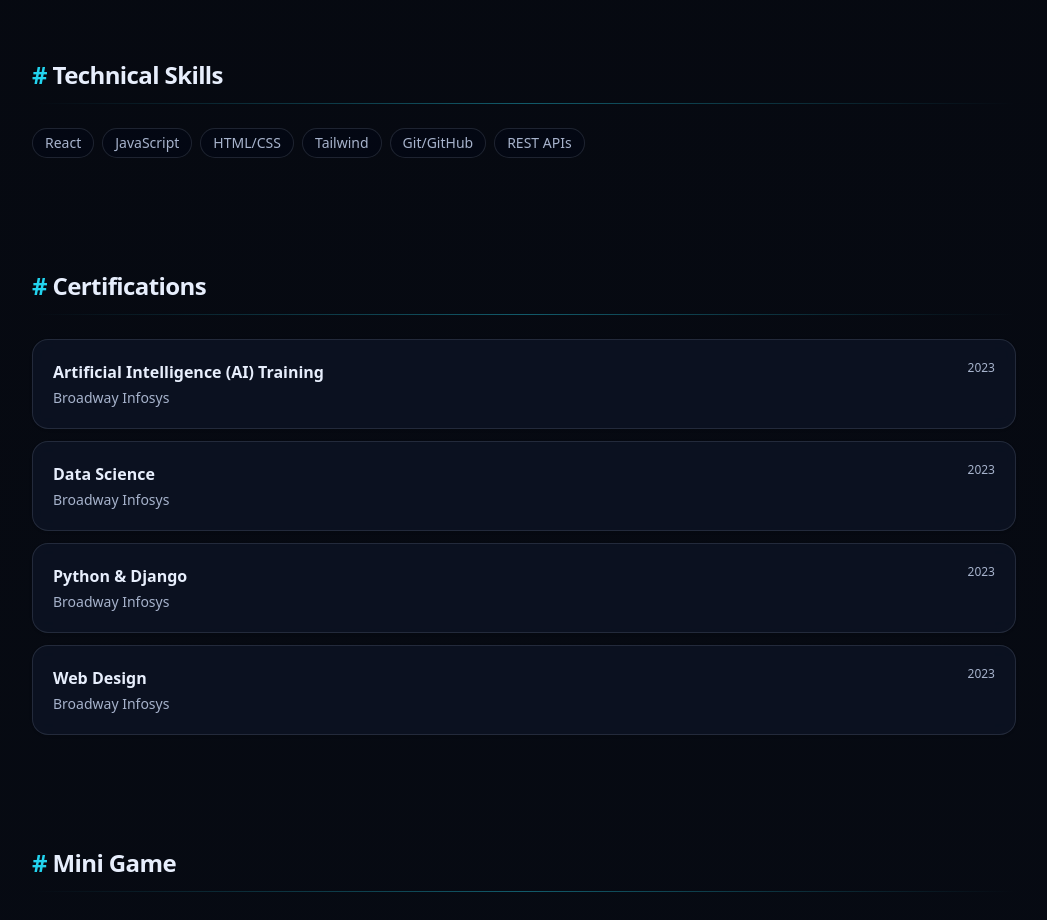
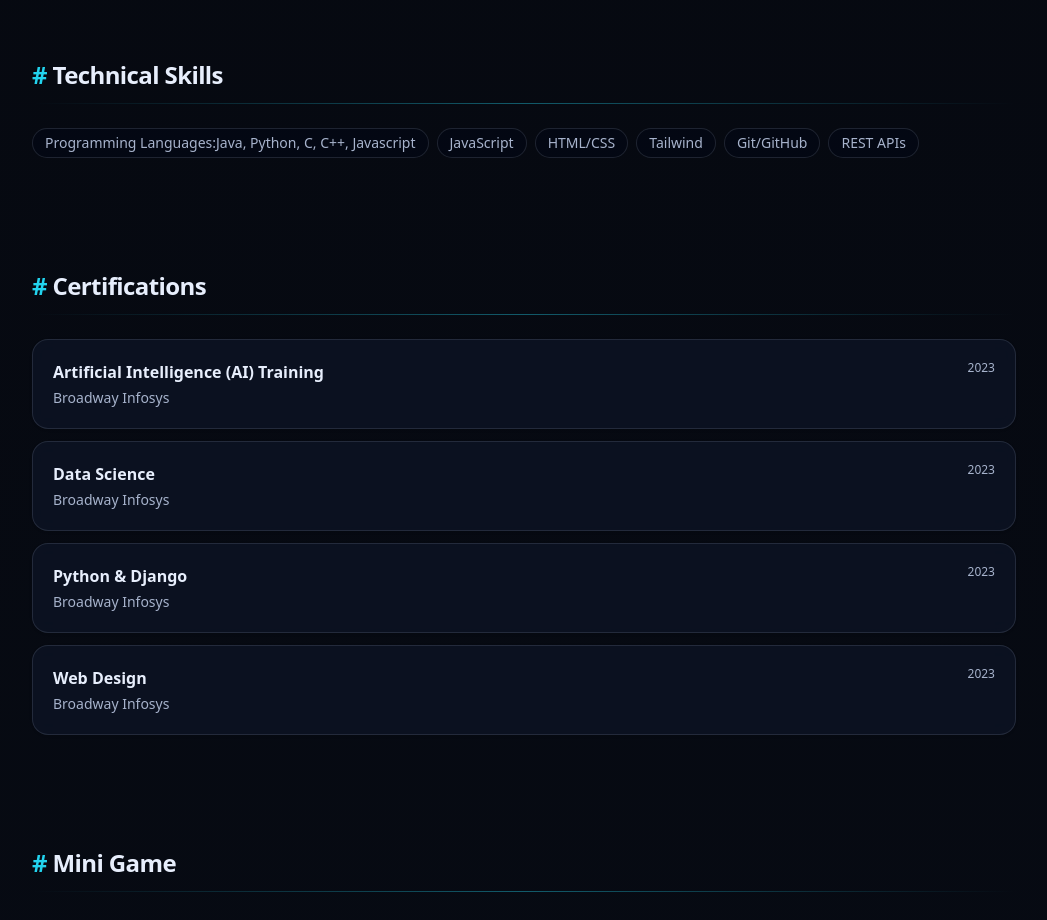
Before and after one commit to rajeshtudu/Portfolio, a React (Vite) app: page / in a window 1280 px wide. Shown: the part 2080-3000 px from the top of the page, without its empty margins (116-1163 px from the left). Built offline with nearby package versions, Linux system fonts and the light colour scheme.

Commit message:
'updated'

```diff
--- a/src/data/content.js
+++ b/src/data/content.js
@@ -41,7 +41,7 @@ export const projects = [
 ];
 
 export const skills = [
-  "React",
+  "Programming Languages:Java, Python, C, C++, Javascript",
   "JavaScript",
   "HTML/CSS",
   "Tailwind",
```
